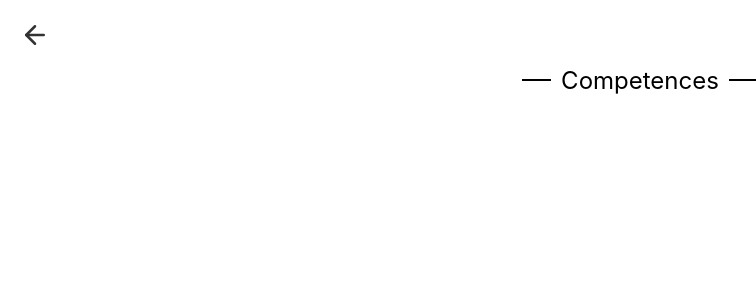
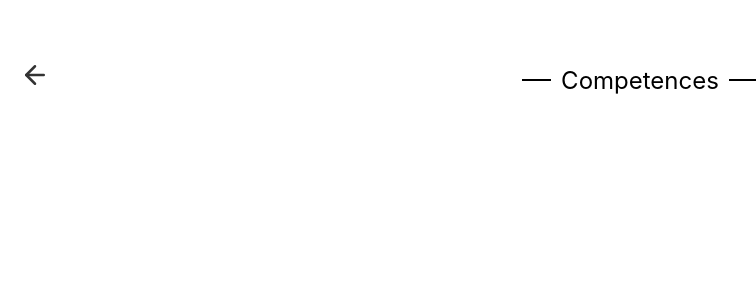
Before and after one commit to Personal-Projects-Loic/React-App-Lo-c, a React (Create React App) app: page /competences in a window 1280 px wide. Shown: the top 300 px of the page, without its empty margins (0-756 px from the left). Built offline with nearby package versions, Linux system fonts and the light colour scheme.

Commit message:
[ADD] - things

```diff
--- a/src/TS/Components/BackArrow.tsx
+++ b/src/TS/Components/BackArrow.tsx
@@ -7,8 +7,10 @@ const ArrowContainer = styled.div`
   position: fixed;
   top: 20px;
   left: 20px;
+  height: 20vh;
   z-index: 2;
   cursor: pointer;
+  margin-top: 40px;
 `;
 
 interface BackArrowProps {
--- a/src/TS/Components/BurgerMenu.tsx
+++ b/src/TS/Components/BurgerMenu.tsx
@@ -15,7 +15,7 @@ const BurgerContainer = styled.div`
 const StyledCloseIcon = styled(IoClose)`
   width: 30px;
   height: 30px;
-  color: red;
+  color: white;
   margin: 6px 0;
   transition: 0.4s;
 `;
@@ -23,7 +23,7 @@ const StyledCloseIcon = styled(IoClose)`
 const StyledHamburgerIcon = styled(GiHamburgerMenu)`
   width: 30px;
   height: 30px;
-  color: red;
+  color: black;
   margin: 6px 0;
   transition: 0.4s;
 `;
--- a/src/TS/Components/Title.tsx
+++ b/src/TS/Components/Title.tsx
@@ -28,7 +28,7 @@ const Title: React.FC<TitleProps> = ({ text }) => {
   return (
     <TitleContainer>
       <Separator />
-      <div>{text}</div>
+      {text}
       <Separator />
     </TitleContainer>
   );
--- a/src/TS/Pages/Competences.tsx
+++ b/src/TS/Pages/Competences.tsx
@@ -12,7 +12,7 @@ const Container = styled.div`
 const Competences = () => {
     return (
       <Container>
-        <BackArrow to = '/'/>
+        <BackArrow to='/'/>
         <Title text='Competences'/>
       </Container>
     );
```
